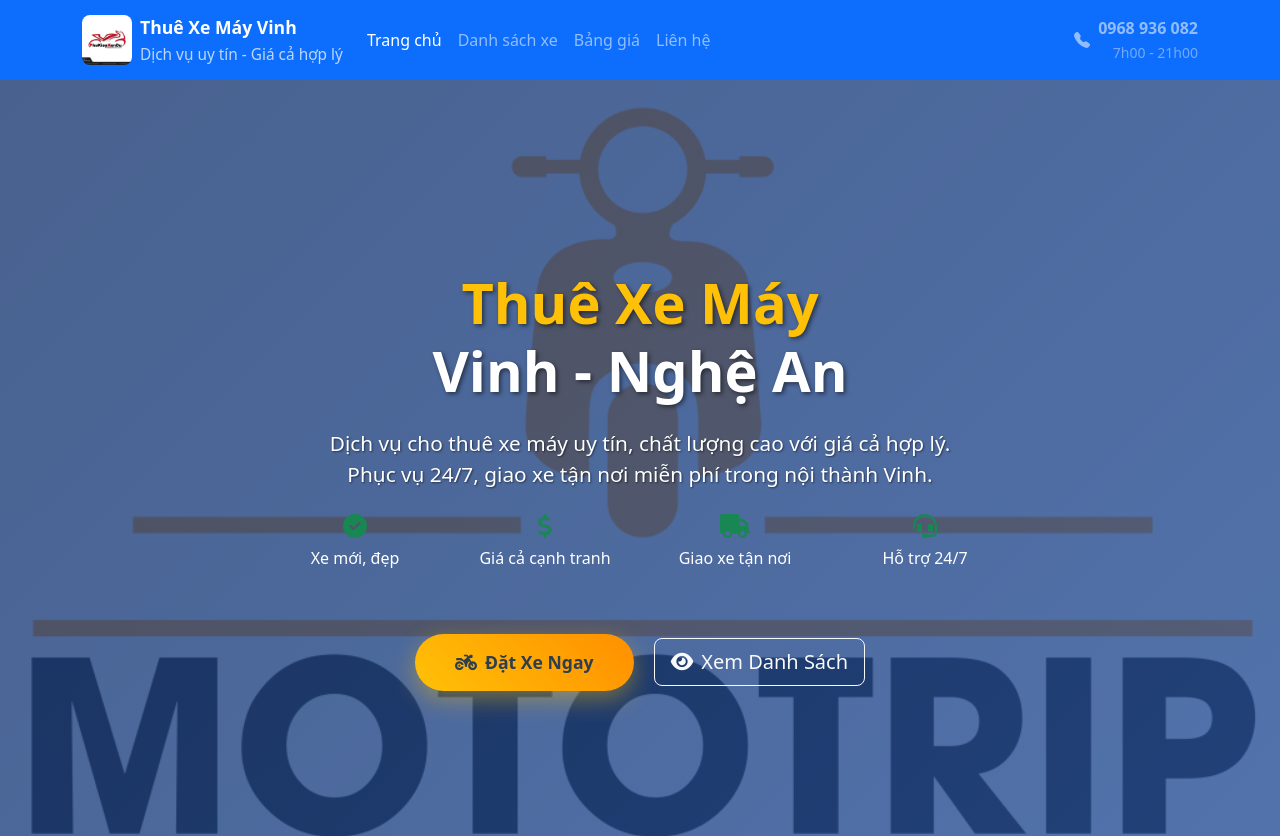
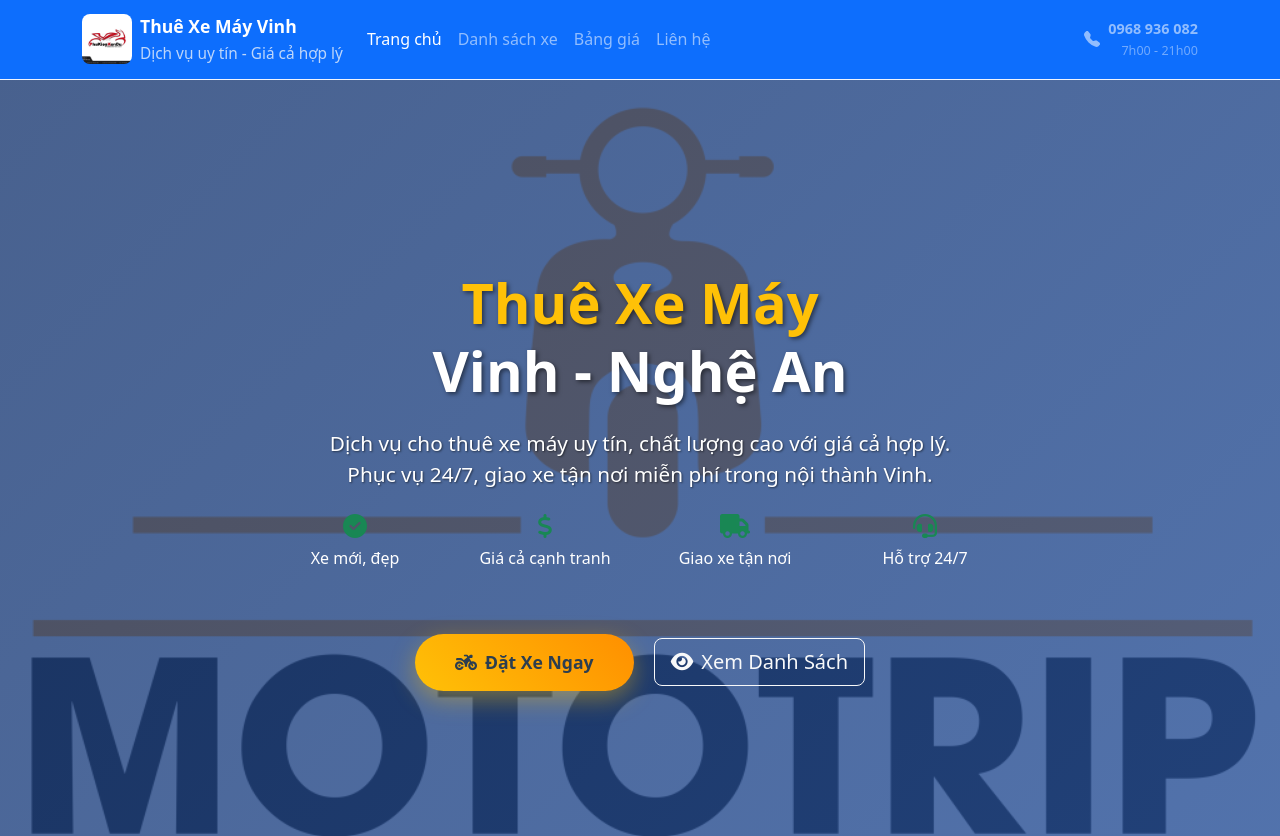
Before and after one commit to NguyenTai00/web-bootsstrap, a plain HTML site: page index.html in a window 1280 px wide. Shown: the top 836 px of the page. Drawn offline with nearby package versions, Linux system fonts and the light colour scheme.

Commit message:
3. Demo 2

```diff
--- a/style.css
+++ b/style.css
@@ -20,9 +20,9 @@
   color: #ffc107 !important;
 }
 
-/* .navbar-text {
+.navbar-text {
   font-size: 0.9rem;
-} */
+}
 
 /* Cuộn mượt cho liên kết anchor */
 html {
```
